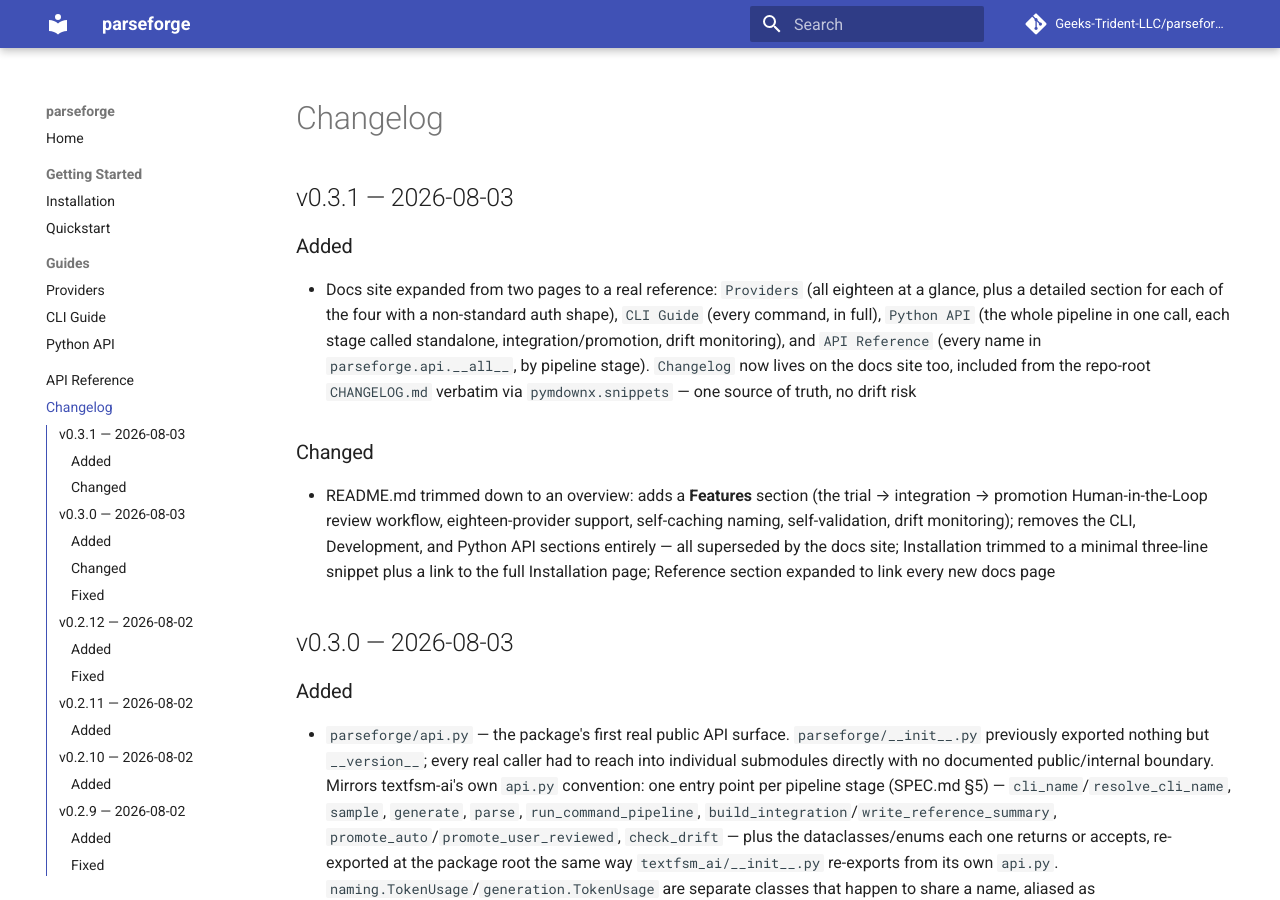
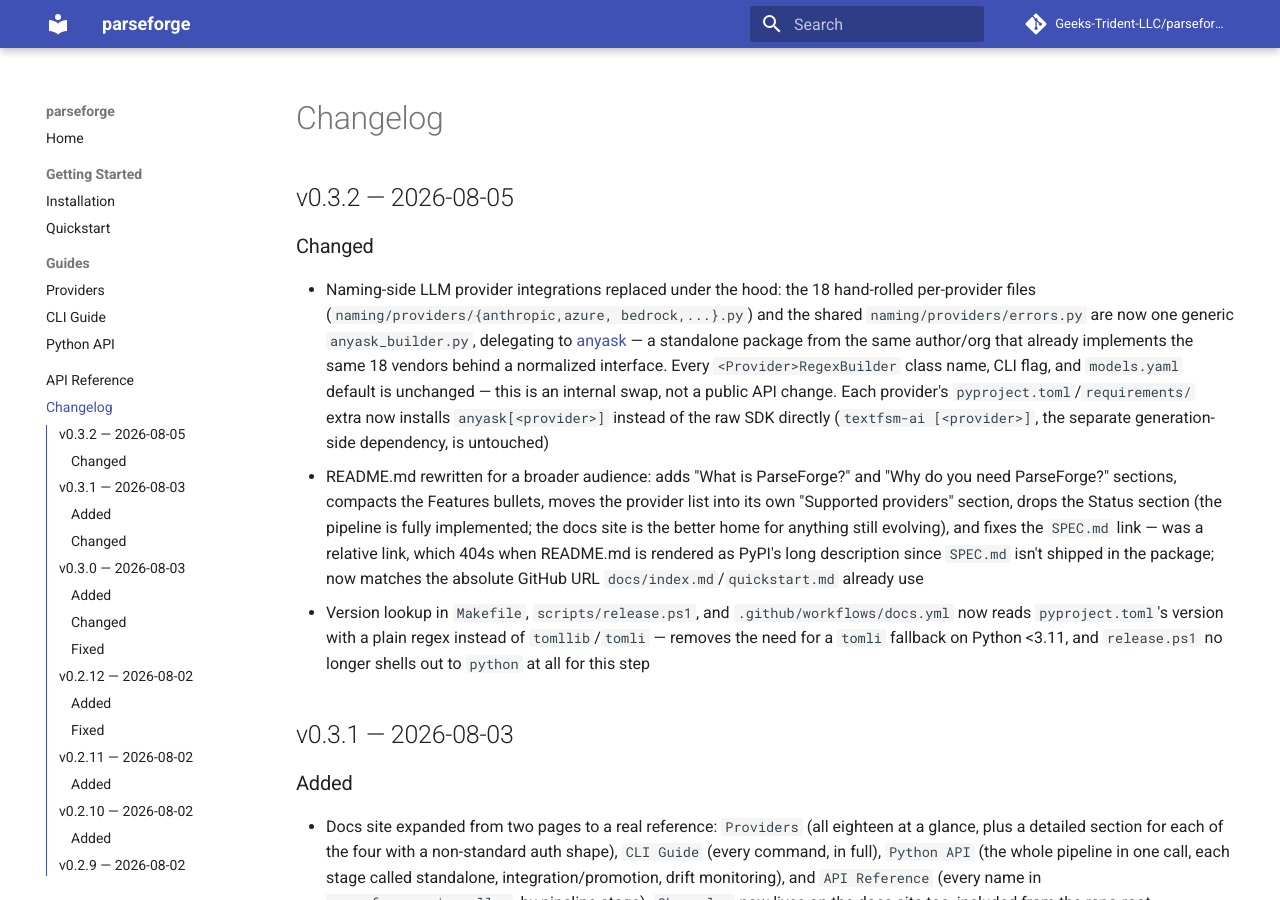
Before and after one commit to Geeks-Trident-LLC/parseforge, an MkDocs documentation site: the page built from docs/changelog.md, in a window 1280 px wide and 900 px high. Built offline with MkDocs 1.6.1 and Material for MkDocs 9.7.7, drawn with Linux system fonts in a browser that asks for light colours; comment, search, counter and statistics services are not loaded.

Commit message:
Backfill v0.3.2 changelog and release notes
Covers the anyask provider migration and the README/version-tooling
changes since v0.3.1.

```diff
--- a/CHANGELOG.md
+++ b/CHANGELOG.md
@@ -1,3 +1,33 @@
+## v0.3.2 — 2026-08-05
+
+### Changed
+- Naming-side LLM provider integrations replaced under the hood: the 18
+  hand-rolled per-provider files (`naming/providers/{anthropic,azure,
+  bedrock,...}.py`) and the shared `naming/providers/errors.py` are now
+  one generic `anyask_builder.py`, delegating to
+  [anyask](https://github.com/Geeks-Trident-LLC/anyask) — a standalone
+  package from the same author/org that already implements the same 18
+  vendors behind a normalized interface. Every `<Provider>RegexBuilder`
+  class name, CLI flag, and `models.yaml` default is unchanged — this is
+  an internal swap, not a public API change. Each provider's
+  `pyproject.toml`/`requirements/` extra now installs
+  `anyask[<provider>]` instead of the raw SDK directly (`textfsm-ai
+  [<provider>]`, the separate generation-side dependency, is untouched)
+- README.md rewritten for a broader audience: adds "What is ParseForge?"
+  and "Why do you need ParseForge?" sections, compacts the Features
+  bullets, moves the provider list into its own "Supported providers"
+  section, drops the Status section (the pipeline is fully implemented;
+  the docs site is the better home for anything still evolving), and
+  fixes the `SPEC.md` link — was a relative link, which 404s when
+  README.md is rendered as PyPI's long description since `SPEC.md` isn't
+  shipped in the package; now matches the absolute GitHub URL
+  `docs/index.md`/`quickstart.md` already use
+- Version lookup in `Makefile`, `scripts/release.ps1`, and
+  `.github/workflows/docs.yml` now reads `pyproject.toml`'s version with
+  a plain regex instead of `tomllib`/`tomli` — removes the need for a
+  `tomli` fallback on Python <3.11, and `release.ps1` no longer shells
+  out to `python` at all for this step
+
 ## v0.3.1 — 2026-08-03
 
 ### Added
```
Also changed, not shown: release-notes.md (+41 -0 lines).
